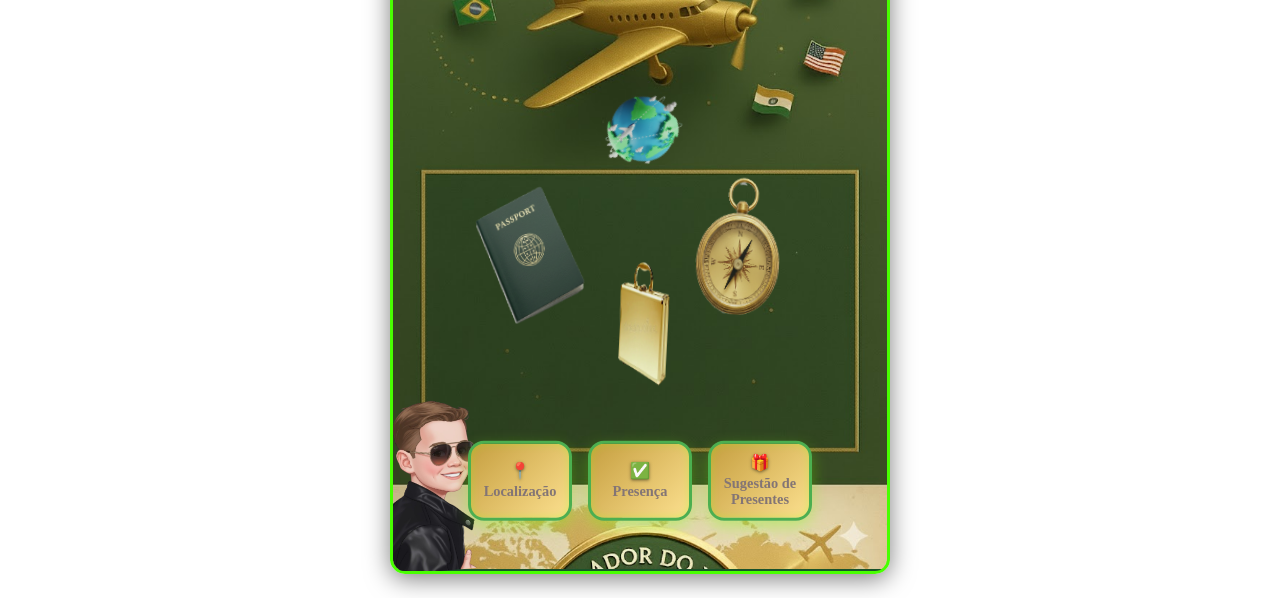
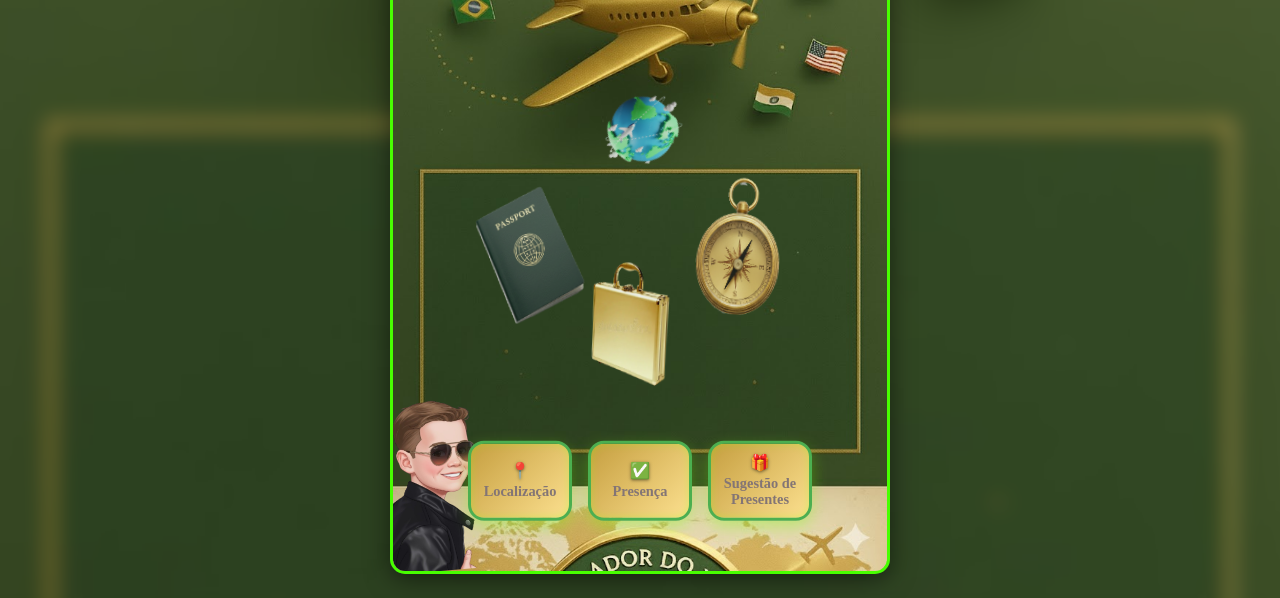
Before and after one commit to Adryan79/Anivers-rio_Murilo, a plain HTML site: page index.html in a window 1280 px wide. Shown: the part 202-800 px from the top of the page. Drawn offline with Linux system fonts and the light colour scheme.

```diff
--- a/style.css
+++ b/style.css
@@ -25,7 +25,7 @@
 /* ===== FUNDO BORRADO (NOVO) ===== */
 body {
     /* Esta imagem será usada para o fundo borrado */
-    background-image: url('');
+    background-image: url('unnamed.jpg');
     background-size: cover;
     background-position: center;
     background-repeat: no-repeat;
@@ -48,10 +48,13 @@
     transform: scale(1.05); /* Evita bordas brancas do blur */
 }
 
-/* REGRA CORRIGIDA */
+/* * ======================================================
+ * ===== CORREÇÃO APLICADA AQUI =====
+ * ======================================================
+ */
 .festa-container {
     /* Define a largura máxima do convite */
-    max-width: 500px; /* <--- Esta é a correção principal! */
+    max-width: 500px;
 
     /* Centraliza o convite na tela */
     margin-left: auto;
@@ -69,14 +72,18 @@
 
     position: relative; /* IMPORTANTE: Mantém como referência para os itens */
 
-    /* ===== MUDANÇA #1: FUNDO VERDE DESFOCADO ===== */
-    /* Combina o gradiente (atrás) com o mapa (na frente) */
-    /* Isso substitui o "verde forte" por um gradiente que dá a sensação de desfoque */
-    background-image: url('unnamed.jpg'), radial-gradient(circle, #2a753a 40%, #1A522A 80%);
-    background-size: contain, cover; /* 'contain' para o mapa, 'cover' para o gradiente */
-    background-position: center, center;
-    background-repeat: no-repeat, no-repeat;
-    /* A cor sólida antiga foi removida (estava como background-color) */
+    /* ===== MUDANÇA #1: FUNDO APENAS COM A IMAGEM ===== */
+    /* Define APENAS a imagem 'unnamed.jpg' como fundo */
+    background-image: url('unnamed.jpg');
+
+    /* Faz a imagem COBRIR todo o container, sem distorcer */
+    background-size: cover;
+
+    /* Centraliza a imagem */
+    background-position: center;
+
+    /* Evita repetição */
+    background-repeat: no-repeat;
 
     /* Borda e Sombra para destacar do fundo borrado */
     border: 3px solid var(--cor-dourada-escura);
@@ -86,6 +93,12 @@
     /* Garante que o conteúdo (como o menino) não 'vaze' */
     overflow: hidden;
 }
+/* ======================================================
+ * ===== FIM DA CORREÇÃO =====
+ * ======================================================
+ */
+
+
 /* DELETAR ESTE BLOCO INTEIRO */
 .festa-container::before {
     content: '';
@@ -577,10 +590,10 @@
 
 #mala {
     bottom: 20vh;
-    right: 40%;
+    right: 38%;
     height: 20%;
-    width: 22%;
-    max-width: 20%;
+    width: 30%;
+    max-width: 50%;
     animation-duration: 4.5s;
     animation-delay: -2s;
 }
```
